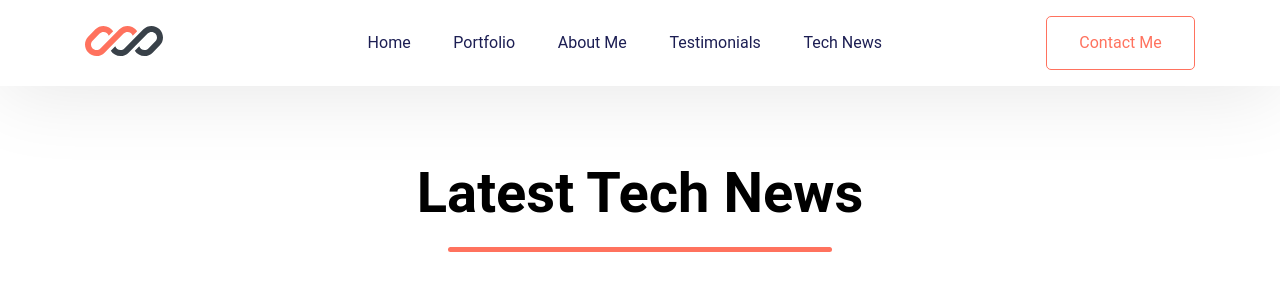
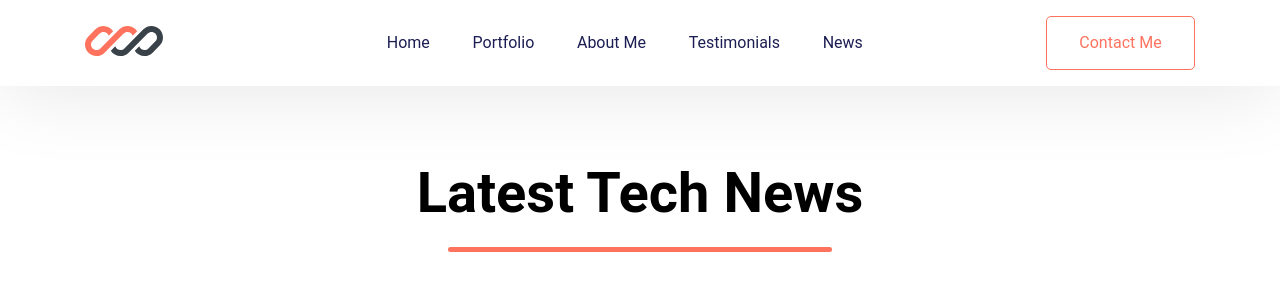
Before and after one commit to adinashby-vanier-college/transactional-web-assignment-MalekGhazal, a React (Create React App) app in the folder react-portfolio/: page /technews in a window 1280 px wide. Shown: the top 300 px of the page. Built offline with nearby package versions, Linux system fonts and the light colour scheme; no server answers.

Commit message:
Workflow with pm2

```diff
--- a/react-portfolio/src/Pages/Home/Navbar.jsx
+++ b/react-portfolio/src/Pages/Home/Navbar.jsx
@@ -113,7 +113,7 @@ function Navbar() {
               to="/technews"
               className="navbar--content"
             >
-              Tech News
+              News
             </RouterLink>
           </li>
         </ul>
```
